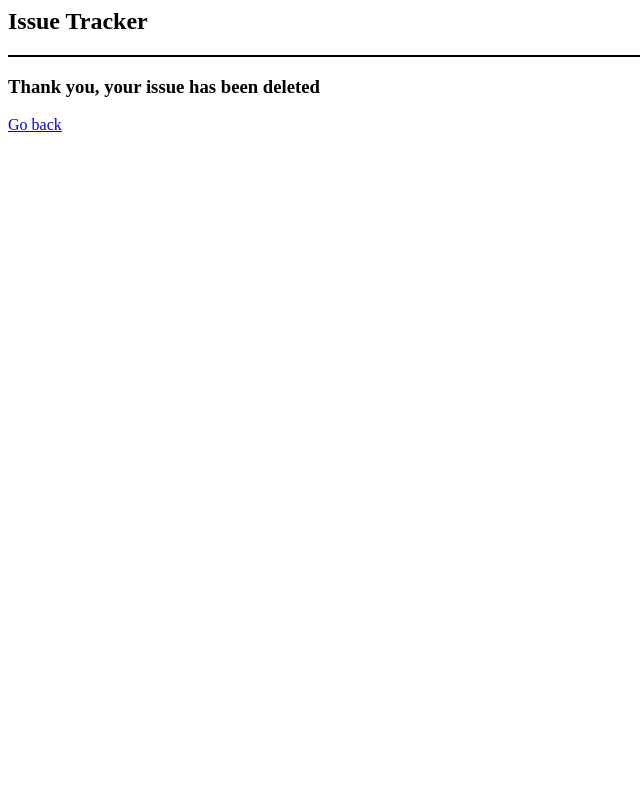
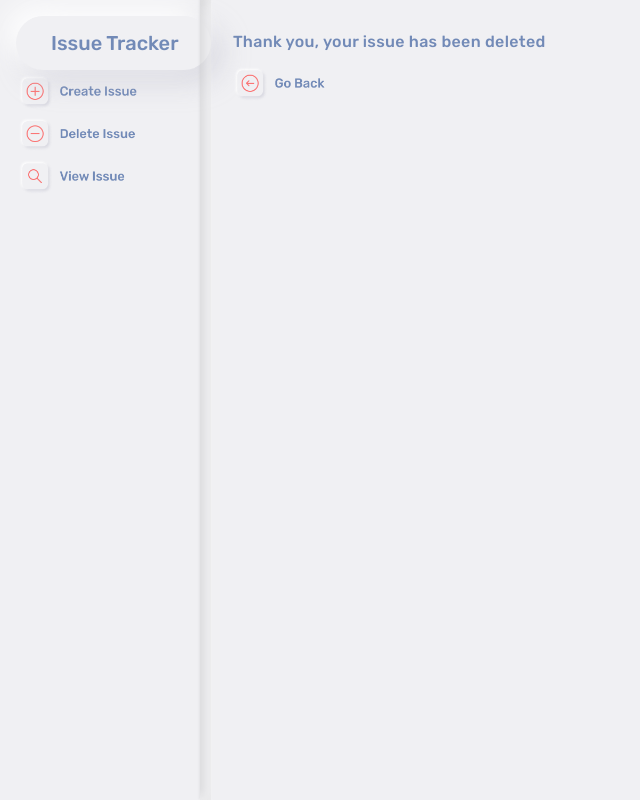
Before and after one commit to jacob-macleod/Issue-Tracker, a Flask app: template templates/issue_deleted.html in a window 1280 px wide. Shown: the whole page, without its empty margins (0-640 px from the left). Run offline with Flask 2, Linux system fonts and the light colour scheme; the template is opened without the code that fills it, so the values that code supplies are empty.

Commit message:
Updated UI of issue_deleted.html

```diff
--- a/main.py
+++ b/main.py
@@ -102,7 +102,7 @@ def create_issue () :
 
        #Save input to file
        file = open("data.csv", 'a')
-       file.write(title + ", " + desc + ", " + tags + "\n")
+       file.write("\n" + title + ", " + desc + ", " + tags)
        return render_template("issue_created.html")
 
     return render_template("create_issue.html")
--- a/templates/issue_deleted.html
+++ b/templates/issue_deleted.html
@@ -1,9 +1,126 @@
 <html>
 <header><title>Create Issue</title></header>
+<link rel="preconnect" href="https://fonts.gstatic.com">
+<link href="https://fonts.googleapis.com/css2?family=Rubik:wght@300;500&display=swap" rel="stylesheet">
+
+<style>
+    body {
+        background-color: #f0f0f3;
+    }
+
+    .grid-container {
+    display: grid;
+    grid-template-columns: auto auto;
+    padding: 10px;
+    }
+
+    .seperator {
+        position: absolute;
+    width: 11px;
+    height: 100vh;
+    left: 25vh;
+    top: 0px;
+
+    background: #F0F0F3;
+    opacity: 0.5;
+    box-shadow: 1px 1px 2px rgba(255, 255, 255, 0.3), -1px -1px 2px rgba(185, 185, 187, 0.5), inset -5px 5px 10px rgba(185, 185, 187, 0.2), inset 5px -5px 10px rgba(185, 185, 187, 0.2), inset -5px -5px 10px rgba(255, 255, 255, 0.9), inset 5px 5px 13px rgba(185, 185, 187, 0.9);
+    grid-column-start: 3;
+    grid-column-end: 4;
+    }
+
+    .issue_panel {
+    grid-column-start: 2;
+    grid-column-end: 15;
+    }
+
+    .app_name {
+        position: absolute;
+        width: 175px;
+        height: 33.73px;
+        left: 16px;
+        top: 16px;
+        padding: 10px;
+
+        /* Neu-basic-white */
+
+        background: #F0F0F3;
+        box-shadow: -10px -10px 30px #FFFFFF, 10px 10px 30px rgba(174, 174, 192, 0.4);
+        border-radius: 98px;
+    }
+
+    .app_name_text {
+        top: 26px;
+        text-align: right;
+        padding-top: 10px;
+        padding-left: 25px;
+
+        font-family: Rubik;
+        font-style: normal;
+        font-weight: 500;
+        font-size: 20px;
+        line-height: 14px;
+        display: flex;
+        align-items: center;
+
+        /* text-primary */
+
+        color: #728AB7;
+    }
+
+    .create_issue_image {
+        padding-top: 7vh;
+        width: 20vh;
+        cursor: pointer;
+    }
+
+    .delete_issue_image {
+        padding-top: 1vh;
+        width: 20vh;
+        cursor: pointer;
+    }
+
+    .view_issue_image {
+        padding-top: 1vh;
+        width: 20vh;
+        cursor: pointer;
+    }
+
+    .confirmation_message {
+        font-family: Rubik;
+        font-style: normal;
+        font-weight: 500;
+        font-size: 16px;
+        line-height: 100%;
+        /* or 12px */
+
+        letter-spacing: 0.02em;
+
+        color: #728AB7;
+    }
+
+    .back_button_image {
+        width: 20vh;
+        cursor: pointer;
+    }
+</style>
 <body>
-    <h2>Issue Tracker</h2>
-    <div style="border:1px solid black;"></div>
-    <h3>Thank you, your issue has been deleted</h3>
-    <a href="http://localhost:5000/">Go back</a>
+    <div class="grid-container">
+        <div class="panel_items">
+            <div class="app_name">
+                <div class="app_name_text">Issue Tracker</div>
+            </div>
+            <img src="{{url_for('static', filename='create_issue_img.png')}}" class="create_issue_image" onclick="window.open('http://localhost:5000/create_issue','_self')">
+            <br>
+            <img src="{{url_for('static', filename='delete_issue_img.png')}}" class="delete_issue_image" onclick="window.open('http://localhost:5000/delete_issue','_self')">
+            <br>
+            <img src="{{url_for('static', filename='view_issue_img.png')}}" class="view_issue_image" onclick="alert('Please click on an issue first to view it!')">
+        </div>
+        <div class="seperator">
+        </div>
+        <div class="issue_panel">
+            <p class="confirmation_message">Thank you, your issue has been deleted</p>
+            <img src="{{url_for('static', filename='back_button_img.png')}}" class="back_button_image" onclick="window.open('http://localhost:5000/', 'self')">
+        </div>
+    </div>
 </body>
 </html>
```
Also changed, not shown: data.csv (line endings or trailing spaces).
